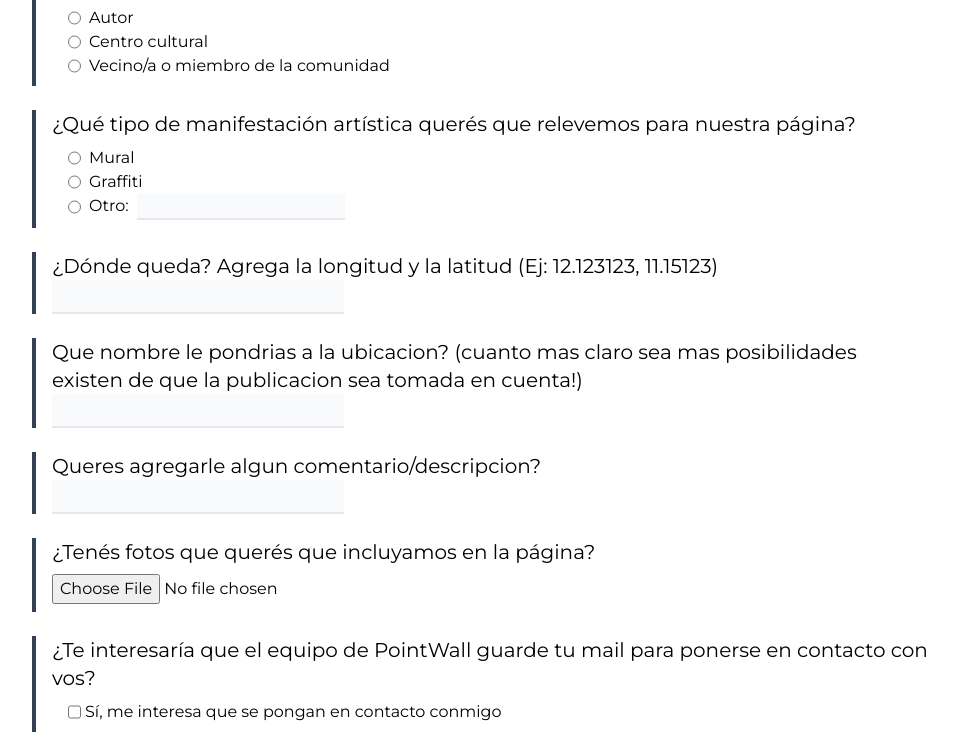
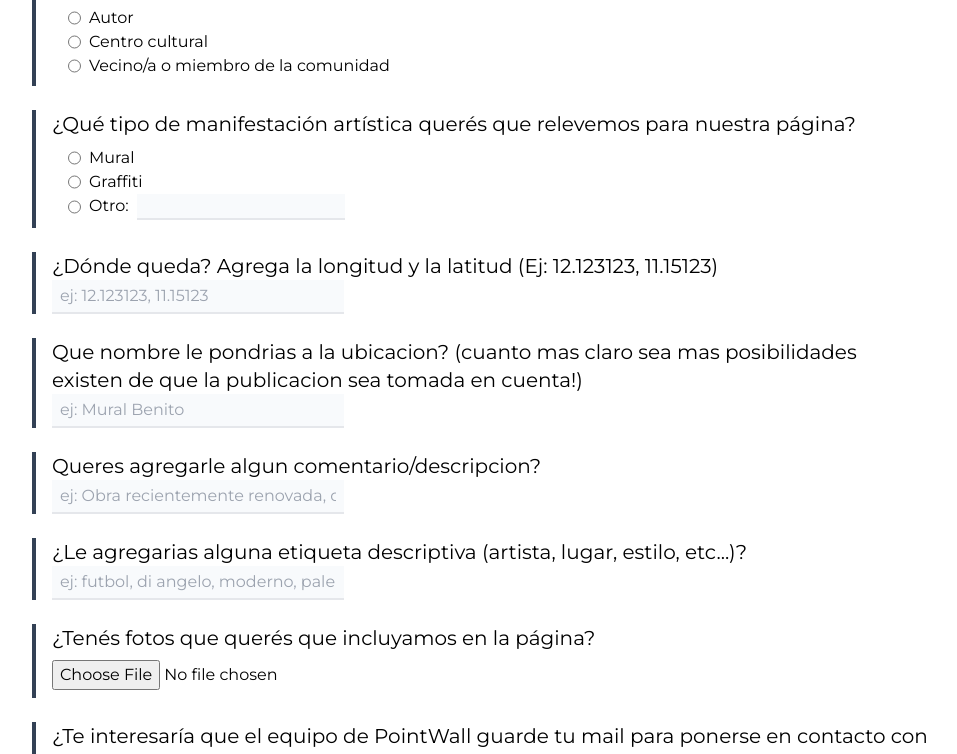
Before and after one commit to PointWall/pointwall, a Next.js app: page /contribucion in a window 1280 px wide. Shown: the part 542-1296 px from the top of the page, without its empty margins (160-1117 px from the left). Built offline with nearby package versions, Linux system fonts and the light colour scheme; no server answers.

Commit message:
📝 Add tags camp to form

```diff
--- a/pages/contribucion.tsx
+++ b/pages/contribucion.tsx
@@ -3,10 +3,11 @@ import { PointwallSession } from '@/types/pointwallSession'
 import { useSession } from 'next-auth/react'
 import { useState, FormEvent, ChangeEvent } from 'react'
 
-type inputValue = 'title' | 'description' | 'location'
+type inputValue = 'title' | 'description' | 'location' | 'tags'
 interface InputOp {
   value: inputValue
   text: string
+  placeholder: string
 }
 
 const FORM_INITIAL_STATE = {
@@ -20,6 +21,7 @@ const FORM_INITIAL_STATE = {
   author: {
     id: -1,
   },
+  tags:""
 };
 
 const USER_TYPE_OPTIONS = [
@@ -44,21 +46,28 @@ const TEXT_INPUTS: InputOp[] = [
   {
     value: "location",
     text: "¿Dónde queda? Agrega la longitud y la latitud (Ej: 12.123123, 11.15123)",
+    placeholder: "12.123123, 11.15123",
   },
   {
     value: "title",
     text: "Que nombre le pondrias a la ubicacion? (cuanto mas claro sea mas posibilidades existen de que la publicacion sea tomada en cuenta!)",
+    placeholder: "Mural Benito",
   },
   {
     value: "description",
     text: "Queres agregarle algun comentario/descripcion? ",
+    placeholder: "Obra recientemente renovada, de gran importancia barrial, ...",
   },
+  {
+    value: "tags",
+    text: "¿Le agregarias alguna etiqueta descriptiva (artista, lugar, estilo,  etc...)?",
+    placeholder: "futbol, di angelo, moderno, palermo..."
+  }
 ];
 
 export default function Page (): JSX.Element {
   const { data: session } = useSession()
   const pointwallSession = session as PointwallSession
-  console.log(pointwallSession?.user)
   /*
   ARREGLAR PROBLEMA CON EL artType TEXT INPUT AL SELECCIONAR UNA OPCION PERO ESCRIBIR EN EL INPUT
   */
@@ -71,7 +80,6 @@ export default function Page (): JSX.Element {
       alert("Debes iniciar sesión para poder enviar el formulario")
       return
     }
-    console.log(formData)
     formData.author = {
       id: pointwallSession?.user?.id
     }
@@ -178,10 +186,11 @@ export default function Page (): JSX.Element {
                 type='text'
                 className='min-w-[220px] w-1/3 px-[.5em] py-[.25em] bg-slate-50 border-b-2 outline-none focus:bg-slate-100 focus:border-slate-400'
                 onChange={function (ev) {
-                  const newData = formData
-                  newData[input.value] = ev.target.value
-                  setFormData(newData)
+                      const newData = formData
+                      newData[input.value] = ev.target.value
+                      setFormData(newData)
                 }}
+                placeholder={`ej: ${input.placeholder}`}
               />
             </div>
           ))}
```
